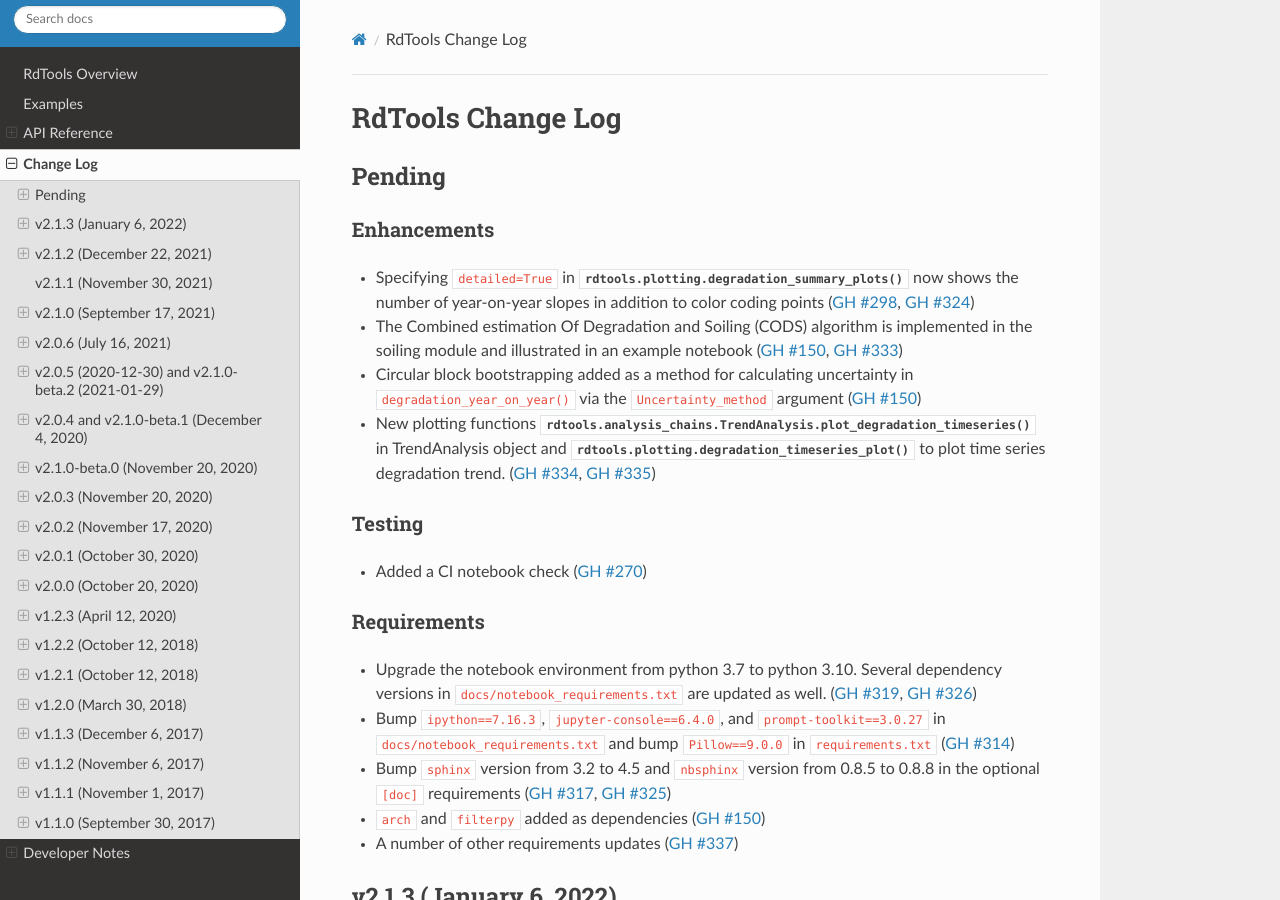
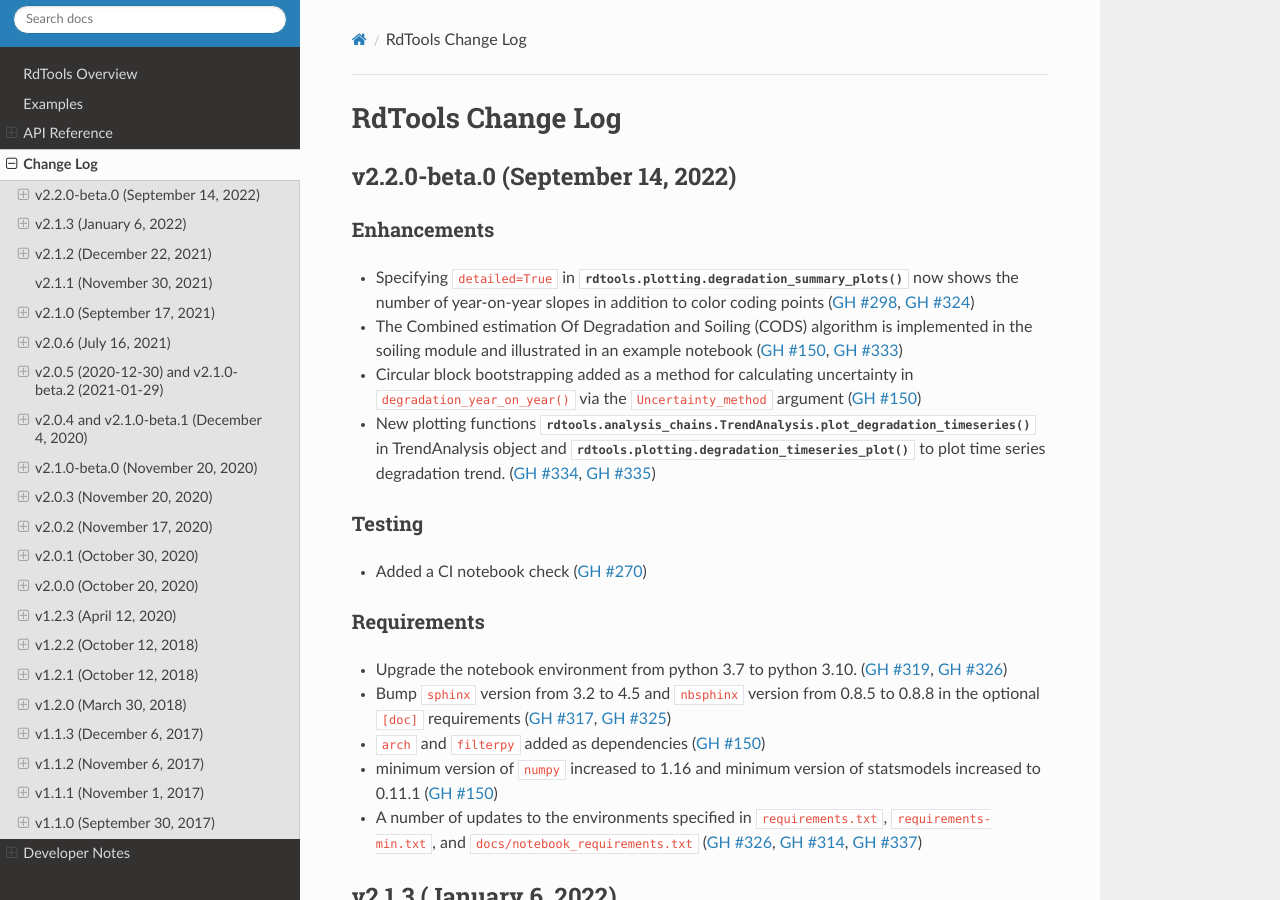
Before and after one commit to NREL/rdtools, a Sphinx documentation site: the page built from docs/sphinx/source/changelog.rst, in a window 1280 px wide and 900 px high. Built offline with Sphinx 7.4.7 and the Read the Docs theme 2.0.0, drawn with Linux system fonts in a browser that asks for light colours; pages that are not in the unit, such as notebooks, are missing from menus.

Commit message:
2.2.0-beta release (#344)
* add version tag to change log

* change log clean up

* Add degradation_time_series plot to __init__.py

* update release date

```diff
--- a/docs/sphinx/source/changelog.rst
+++ b/docs/sphinx/source/changelog.rst
@@ -1,6 +1,6 @@
 RdTools Change Log
 ==================
-.. include:: changelog/pending.rst
+.. include:: changelog/v2.2.0-beta.0.rst
 .. include:: changelog/v2.1.3.rst
 .. include:: changelog/v2.1.2.rst
 .. include:: changelog/v2.1.1.rst
--- a/docs/sphinx/source/changelog/pending.rst
+++ b/docs/sphinx/source/changelog/v2.2.0-beta.0.rst
@@ -1,6 +1,6 @@
-************************
-Pending
-************************
+**********************************
+v2.2.0-beta.0 (September 14, 2022)
+**********************************
 
 Enhancements
 ------------
@@ -22,12 +22,12 @@
 Requirements
 ------------
 * Upgrade the notebook environment from python 3.7 to python 3.10.
-  Several dependency versions in ``docs/notebook_requirements.txt`` are
-  updated as well. (:issue:`319`, :pull:`326`)
-* Bump ``ipython==7.16.3``, ``jupyter-console==6.4.0``,
-  and ``prompt-toolkit==3.0.27`` in ``docs/notebook_requirements.txt``
-  and bump ``Pillow==9.0.0`` in ``requirements.txt`` (:pull:`314`)
+  (:issue:`319`, :pull:`326`)
 * Bump ``sphinx`` version from 3.2 to 4.5 and ``nbsphinx`` version
   from 0.8.5 to 0.8.8 in the optional ``[doc]`` requirements (:pull:`317`, :pull:`325`)
 * ``arch`` and ``filterpy`` added as dependencies (:pull:`150`)
-* A number of other requirements updates (:pull:`337`)
+* minimum version of ``numpy`` increased to 1.16 and minimum version of
+  statsmodels increased to 0.11.1 (:pull:`150`)
+* A number of updates to the environments specified in ``requirements.txt``,
+  ``requirements-min.txt``, and ``docs/notebook_requirements.txt``
+  (:pull:`326`, :pull:`314`, :pull:`337`)
--- a/rdtools/__init__.py
+++ b/rdtools/__init__.py
@@ -24,6 +24,7 @@
 from rdtools.analysis_chains import TrendAnalysis
 from rdtools.plotting import degradation_summary_plots
 from rdtools.plotting import tune_filter_plot
+from rdtools.plotting import degradation_timeseries_plot
 # from rdtools.plotting import soiling_monte_carlo_plot
 # from rdtools.plotting import soiling_interval_plot
 # from rdtools.plotting import soiling_rate_histogram
```
